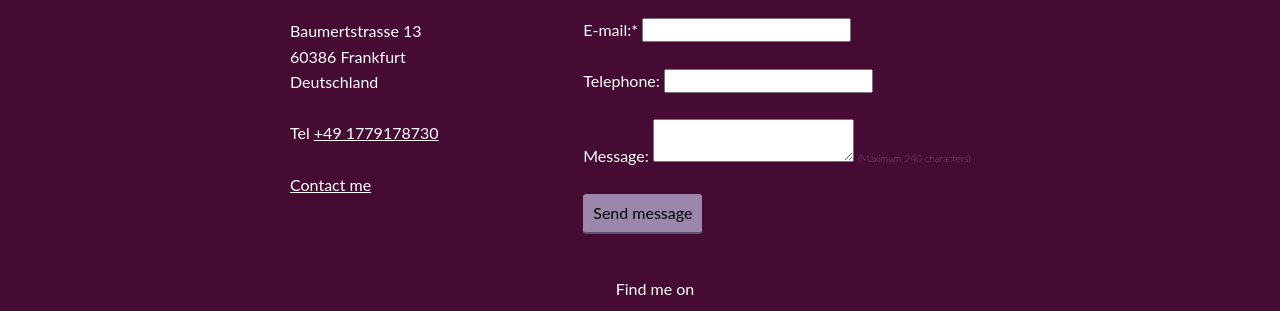
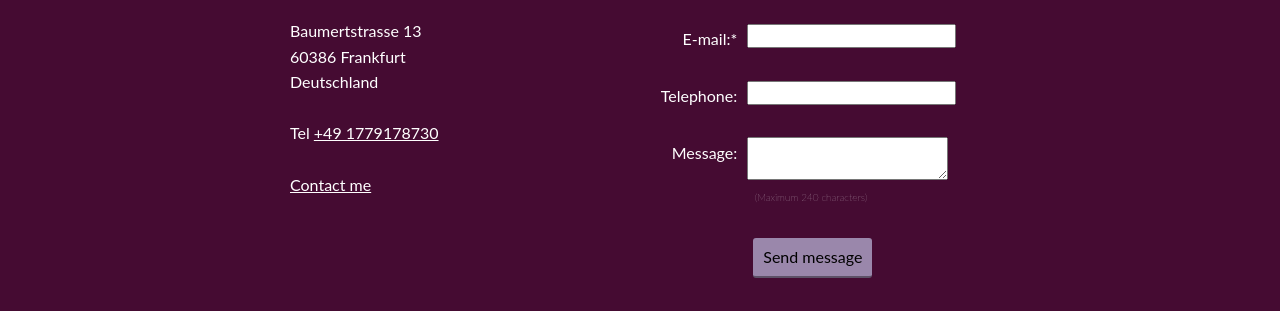
Before and after one commit to Claudiaj501/portfolio-website, a plain HTML site: page contact.html in a window 1280 px wide. Shown: the part 314-625 px from the top of the page. Drawn offline with nearby package versions, Linux system fonts and the light colour scheme.

Commit message:
grid margins

```diff
--- a/css/styles.css
+++ b/css/styles.css
@@ -286,9 +286,10 @@ grid {
  .grid {
    display: grid;
    /* grid-template-columns: 300px 300px 300px; fractions are better than pixels - they are responsive */
-   grid-template-columns: 1fr 1fr 1fr;
-   grid-gap: 20px;
-   margin: 0;
+    grid-template-columns: 1fr 1fr 1fr;
+    grid-gap: 20px;
+    margin-left: 30px;
+    margin-right: 30px;
  }
 
  /* styling for individual blocks in grid */
@@ -367,6 +368,7 @@ a:active {
 #max_char {
   font-size: 10px;
   font-weight: 100;
+  margin-left: 130px;
 }
 
 /* CONTACT FORM - Submit button - styling */
@@ -382,6 +384,7 @@ a:active {
   border-bottom: 2px solid rgba(0, 0, 0, 0.4);
   transition-duration: 0.2s;
   transition-property: opacity;
+  margin-left: 160px;
 }
 #submit_button:hover, #submit_button:focus {
   /* lets the mouse appear as a hand when hovering over the button */
@@ -390,6 +393,27 @@ a:active {
   opacity: 0.60;
 }
 
+/* Contact form alignment */
+form{
+      border: none;
+      border-radius: 2px;
+      margin-bottom: 12px;
+      overflow: hidden;
+      padding: 0 .625em;
+        }
+
+          label{
+              cursor: pointer;
+              display: inline-block;
+              padding: 3px 6px;
+              text-align: right;
+              width: 150px;
+              vertical-align: top;
+        }
+
+          input{
+              font-size: inherit;
+        }
 
 
 
```
